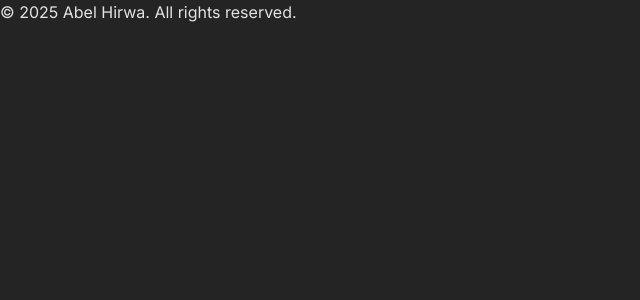
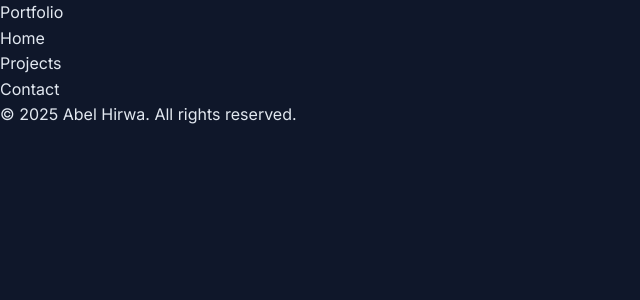
Before and after one commit to Hirwabel/my-portfolio, a React (Vite) app: page / in a window 1280 px wide. Shown: the top 300 px of the page, without its empty margins (0-640 px from the left). Built offline with nearby package versions, Linux system fonts and the light colour scheme.

Commit message:
added footer and three pages

```diff
--- a/package.json
+++ b/package.json
@@ -10,6 +10,7 @@
     "preview": "vite preview"
   },
   "dependencies": {
+    "framer-motion": "^12.23.22",
     "react": "^19.1.1",
     "react-dom": "^19.1.1"
   },
--- a/src/App.css
+++ b/src/App.css
@@ -21,3 +21,22 @@
   --nav-bg: rgba(15, 23, 42, 0.8);
   --card-border: rgba(148, 163, 184, 0.1);
 }
+
+body{
+  line-height:1.6;
+  color:var(--text-color);
+  background:var(--background);
+}
+
+.app{
+  opacity:0;
+  transform:translateY(20px);
+  transition:opacity 0.6s ease-out, transform 0.6s ease-out;
+  width:100;
+  min-height:100vh;
+}
+
+.app.loaded{
+  opacity:1;
+  transform:translateY(0);
+}
--- a/src/App.jsx
+++ b/src/App.jsx
@@ -1,3 +1,4 @@
+import React, { useState, useEffect } from "react";
 import './App.css'
 import {Navbar} from './components/Navbar'
 import {Hero}from './components/Hero'
@@ -5,10 +6,16 @@ import {Projects} from './components/Projects'
 import {Contact} from './components/Contact'
 
 function App() {
+  const[isLoaded, setIsLoaded] = useState(false)
+
+  useEffect(() => {
+    setIsLoaded(true);
+
+  }, [])
 
 
   return (
-    <>
+    <div className={`app ${isLoaded ? "loaded" : ""}`}>
      <Navbar />
 
      <Hero />
@@ -18,7 +25,7 @@ function App() {
      <>
        <p>&copy; 2025 Abel Hirwa. All rights reserved. </p>
      </>
-    </>
+    </div>
   );
 }
 
--- a/src/components/Navbar.jsx
+++ b/src/components/Navbar.jsx
@@ -1,5 +1,53 @@
+import { motion } from "framer-motion";
+
+
 export const Navbar = () => {
 
-    return
-    <></>;
-}
+    return (
+      <motion.nav
+        className="navbar"
+        initial = {{y:-100}}
+        animate={{y:0}}
+        transition={{duration:0.6, ease:"easeOut"}}
+      >
+
+        <motion.div
+          className="logo"
+          whileHover={{ scale:1.05 }}
+          whileTap={{ scale:0.95 }}
+        >
+
+          Portfolio
+        </motion.div>
+
+        <motion.ul className="nav-links" amimate={{transition: {staggerChildren:0.1}}}>
+            <motion.li
+              initial={{opacity:0, y: 20}}
+              animate ={{opacity:1, y: 0 }}
+              transition={{duration:0.6}}
+            >
+                <a>Home</a>
+            </motion.li>
+            <motion.li
+              initial={{opacity:0, y: 20}}
+              animate ={{opacity:1, y: 0 }}
+              transition={{duration:0.6}}
+            >
+                <a>Projects</a>
+            </motion.li>
+            <motion.li
+              initial={{opacity:0, y: 20}}
+              animate ={{opacity:1, y: 0 }}
+              transition={{duration:0.6}}
+            >
+                <a>Contact</a>
+            </motion.li>
+
+
+
+
+
+       </motion.ul>
+      </motion.nav>
+    );
+};
```
Also changed, not shown: 1 other file (tests, documents, lock files or other folders).
